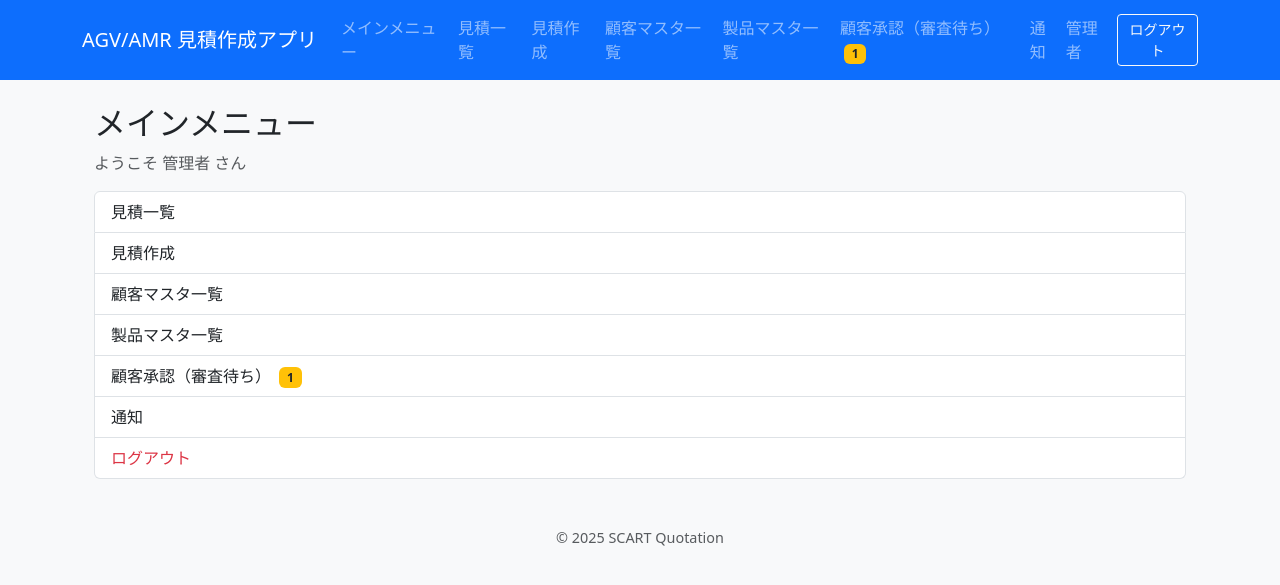
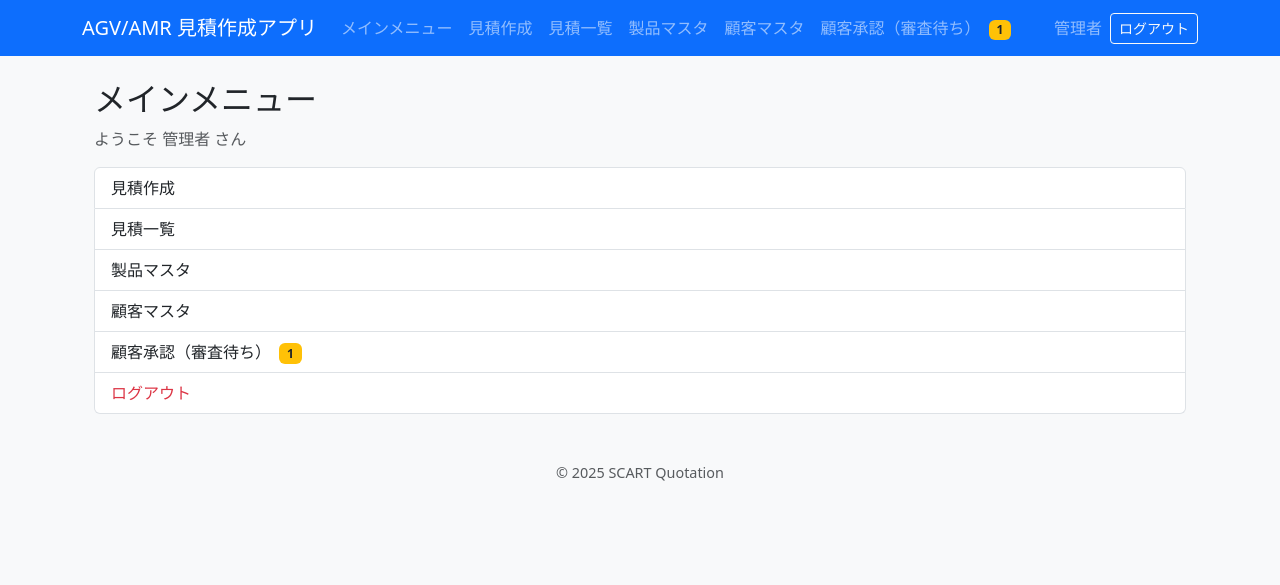
Before and after one commit to masazumi-kondo/S-CART-QUOTATION, a Flask app: page / in a window 1280 px wide. Shown: the top 585 px of the page. Run offline with Flask 3, Linux system fonts and the light colour scheme; the visitor is signed in with stand-in values (Sample User, id 1); data comes from the database, SQL or seed files in the repository; data that the repository does not hold is empty.

Commit message:
Simplify main menu and remove notification link

```diff
--- a/app/templates/_menu.html
+++ b/app/templates/_menu.html
@@ -29,19 +29,19 @@
 {% endif %}
 
 {# 見積 #}
+{% if 'quotation.quotation_new' in view_functions %}
+  {{ item('見積作成', 'quotation.quotation_new') }}
+{% endif %}
 {% if 'quotation.quotation_list' in view_functions %}
   {{ item('見積一覧', 'quotation.quotation_list') }}
 {% endif %}
-{% if 'quotation.quotation_new' in view_functions %}
-  {{ item('見積作成', 'quotation.quotation_new') }}
-{% endif %}
 
 {# マスタ #}
+{% if 'product.product_list' in view_functions %}
+  {{ item('製品マスタ', 'product.product_list') }}
+{% endif %}
 {% if 'customer.customer_list' in view_functions %}
-  {{ item('顧客マスタ一覧', 'customer.customer_list') }}
-{% endif %}
-{% if 'product.product_list' in view_functions %}
-  {{ item('製品マスタ一覧', 'product.product_list') }}
+  {{ item('顧客マスタ', 'customer.customer_list') }}
 {% endif %}
 
 {# 管理（管理者のみ） #}
@@ -58,14 +58,3 @@
 {% if current_user and current_user.role == 'admin' and 'admin.user_list' in view_functions %}
   {{ item('ユーザー管理', 'admin.user_list') }}
 {% endif %}
-
-{# 通知 #}
-{% if 'notifications.list_notifications' in view_functions %}
-  {% set nbadge %}
-    通知
-    {% if unread_notification_count and unread_notification_count > 0 %}
-      <span class="badge bg-danger ms-1">{{ unread_notification_count }}</span>
-    {% endif %}
-  {% endset %}
-  {{ item_html(nbadge, 'notifications.list_notifications') }}
-{% endif %}
```
Also changed, not shown: 1 other file.
